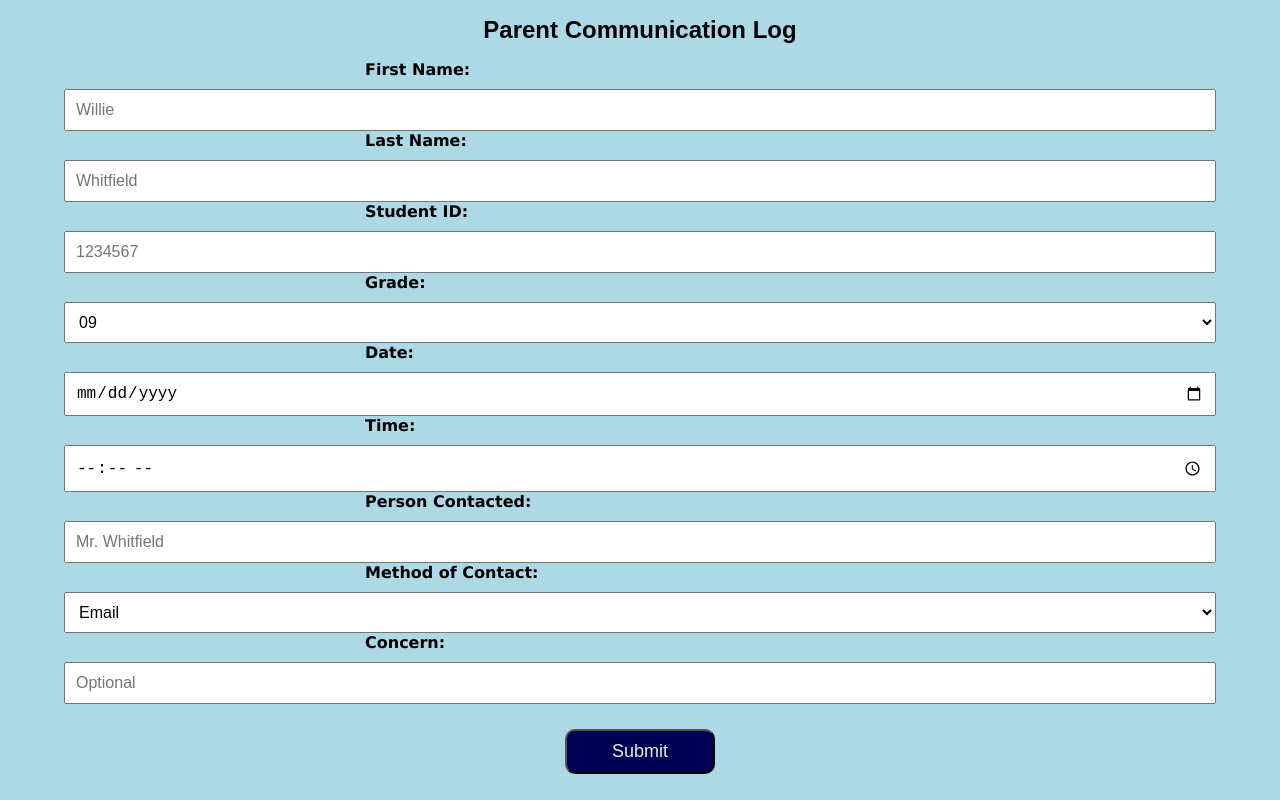
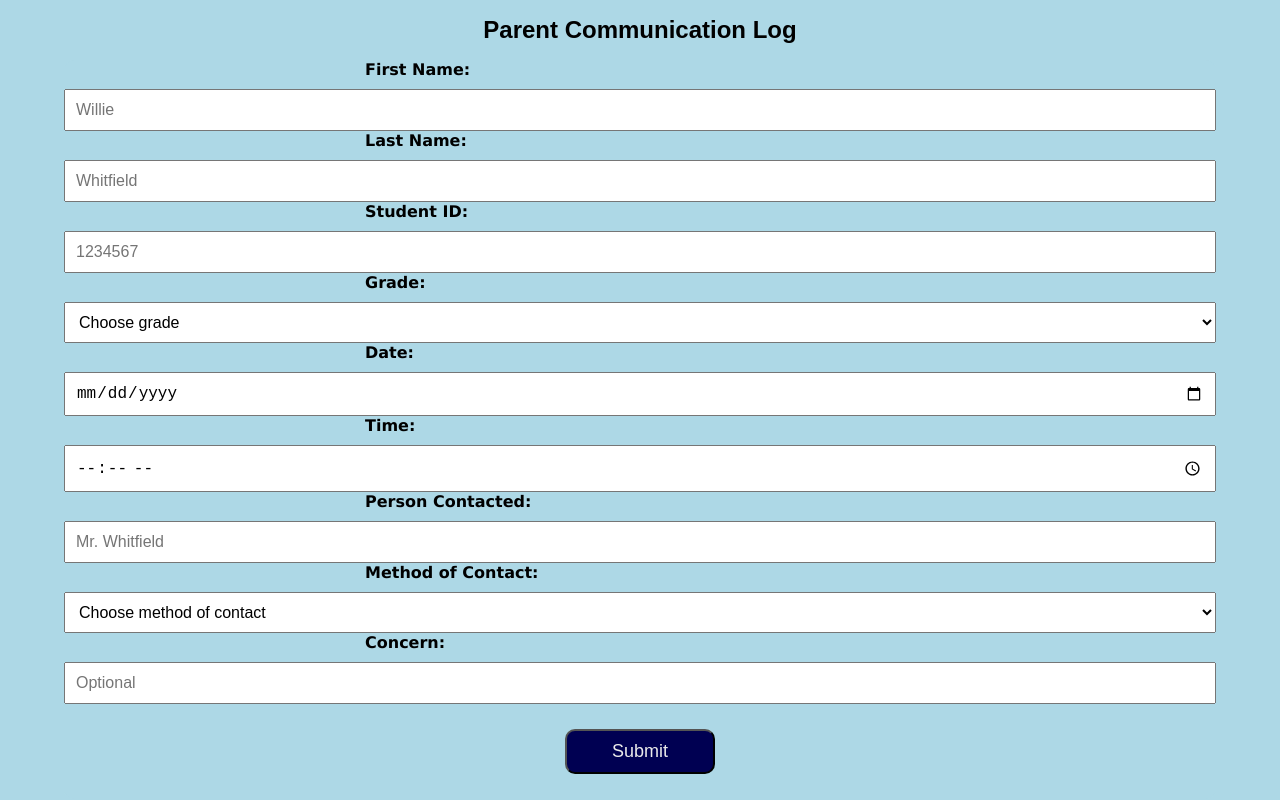
Before and after one commit to wdwiii/parent-communication-log, a React (Create React App) app: page / in a window 1280 px wide. Shown: the top 800 px of the page. Built offline with nearby package versions, Linux system fonts and the light colour scheme.

Commit message:
Modify form logic
- Edit default input values
- Add form validation rules to submit handler.

```diff
--- a/src/components/ContactForm/ContactForm.js
+++ b/src/components/ContactForm/ContactForm.js
@@ -1,17 +1,20 @@
 import styles from './ContactForm.module.css';
 import Card from '../UI/Card';
 import Button from '../UI/Button';
+import ErrorModal from '../UI/ErrorModal';
 import { useState } from 'react';
 
 const ContactForm = (props) => {
   const [enteredFirstName, setEnteredFirstName] = useState('');
   const [enteredLastName, setEnteredLastName] = useState('');
   const [enteredStudentId, setEnteredStudentId] = useState('');
-  const [enteredGrade, setEnteredGrade] = useState('09');
+  const [enteredGrade, setEnteredGrade] = useState('Choose grade');
   const [enteredDate, setEnteredDate] = useState('');
   const [enteredTime, setEnteredTime] = useState('');
   const [enteredPersonContacted, setEnteredPersonContacted] = useState('');
-  const [enteredMethod, setEnteredMethod] = useState('Email');
+  const [enteredMethod, setEnteredMethod] = useState(
+    'Choose method of contact'
+  );
   const [enteredConcern, setEnteredConcern] = useState('');
 
   const firstNameChangeHandler = (event) => {
@@ -53,6 +56,19 @@ const ContactForm = (props) => {
   const submitHandler = (event) => {
     //Prevents the page from refreshing when submit button is clicked.
     event.preventDefault();
+    //If the first name, last name, id or grade time or persont contacted is an empty string return nothing.
+    if (
+      enteredFirstName.trim().length === 0 ||
+      enteredLastName.trim().length === 0 ||
+      enteredStudentId.trim().length === 0 ||
+      enteredDate.trim().length === 0 ||
+      enteredTime.trim().length === 0 ||
+      enteredPersonContacted.trim().length === 0 ||
+      enteredGrade === 'Choose grade' ||
+      enteredMethod === 'Choose method of contact'
+    ) {
+      return;
+    }
 
     const loggedData = {
       firstName: enteredFirstName,
@@ -70,11 +86,11 @@ const ContactForm = (props) => {
     setEnteredFirstName('');
     setEnteredLastName('');
     setEnteredStudentId('');
-    setEnteredGrade('09');
+    setEnteredGrade('Choose grade');
     setEnteredDate('');
     setEnteredTime('');
     setEnteredPersonContacted('');
-    setEnteredMethod('Email');
+    setEnteredMethod('Choose method of contact');
     setEnteredConcern('');
 
     // const enteredData = {
@@ -91,6 +107,8 @@ const ContactForm = (props) => {
   };
 
   return (
+    <div>
+      {/* <ErrorModal title="Error" message="Something is wrong" /> */}
       <Card background={'lightblue'}>
         <form className={styles['contact-form']} onSubmit={submitHandler}>
           <div style={{ width: '100%' }}>
@@ -128,6 +146,7 @@ const ContactForm = (props) => {
               value={enteredGrade}
               onChange={gradeChangeHandler}
             >
+              <option value="Choose grade">Choose grade</option>
               <option value="09">09</option>
               <option value="10">10</option>
               <option value="11">11</option>
@@ -166,6 +185,9 @@ const ContactForm = (props) => {
               value={enteredMethod}
               onChange={contactMethodChangeHandler}
             >
+              <option value="Choose method of contact">
+                Choose method of contact
+              </option>
               <option value="email">Email</option>
               <option value="fax">Fax</option>
               <option value="in-person">In person Conversation</option>
@@ -189,6 +211,7 @@ const ContactForm = (props) => {
           <Button type="submit">Submit</Button>
         </form>
       </Card>
+    </div>
   );
 };
 
```
Lines whose indentation alone changed are shown as unchanged.
